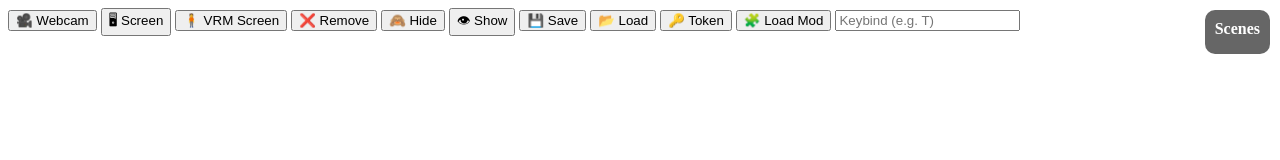
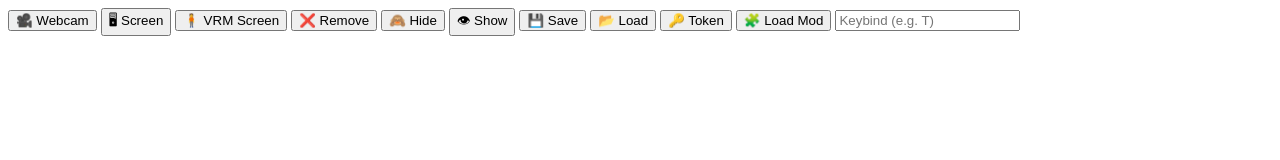
Before and after one commit to VectimateStudio/studio, a plain HTML site: page index.html in a window 1280 px wide. Drawn offline with Linux system fonts and the light colour scheme.

Commit message:
Update index.html

```diff
--- a/index.html
+++ b/index.html
@@ -75,11 +75,5 @@
       reader.readAsText(file);
     });
   </script>
-
-  <div id="sceneManager" style="position: fixed; top: 10px; right: 10px; z-index: 10; background: rgba(0,0,0,0.6); padding: 10px; border-radius: 10px; color: white; max-width: 240px;">
-    <strong>Scenes</strong>
-    <div id="sceneList" style="margin-top: 6px;"></div>
-  </div>
-
 </body>
 </html>
```
